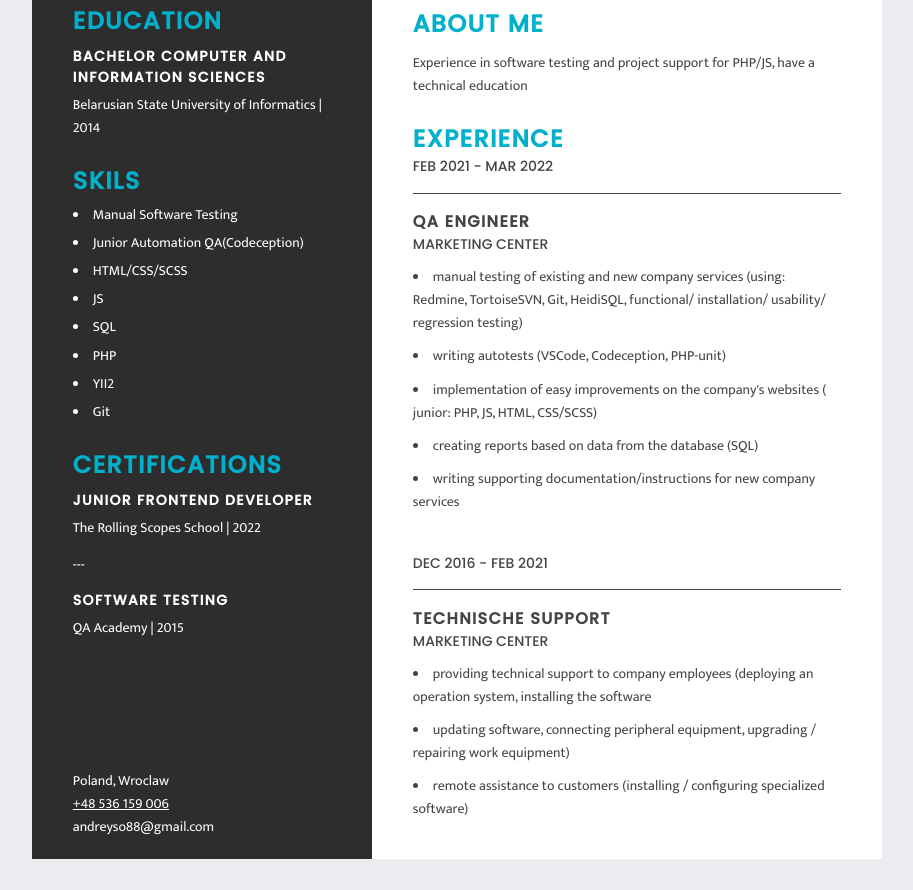
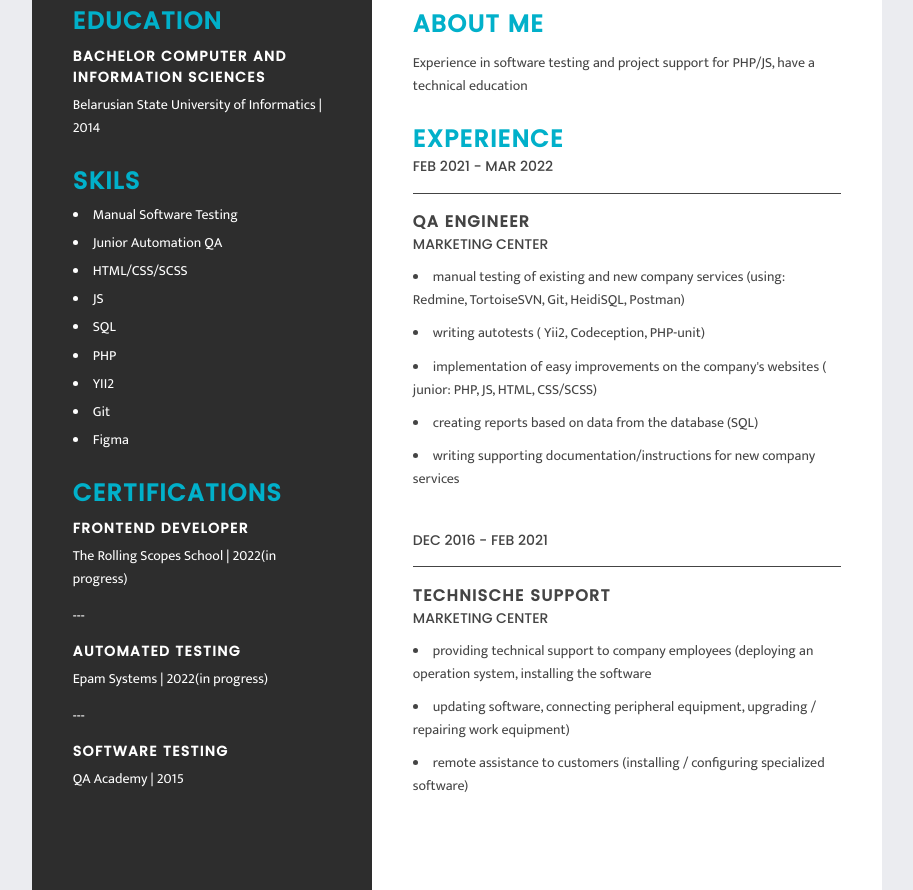
Before and after one commit to AndreySo1/my_CV, a plain HTML site: page cv-html/index.html in a window 1280 px wide. Shown: the part 372-1262 px from the top of the page, without its empty margins (183-1096 px from the left). Before the commit the page ends 1231 px from the top, so only its background shows below. Drawn offline with Linux system fonts and the light colour scheme.

Commit message:
fix: add sertification

```diff
--- a/cv-html/index.html
+++ b/cv-html/index.html
@@ -39,17 +39,21 @@
 
                     <h3>Skils</h3>
                     <li>Manual Software Testing</li>
-                    <li>Junior Automation QA(Codeception)</li>
+                    <li>Junior Automation QA</li>
                     <li>HTML/CSS/SCSS</li>
                     <li>JS</li>
                     <li>SQL</li>
                     <li>PHP</li>
                     <li>YII2</li>
                     <li>Git</li>
+                    <li>Figma</li>
 
                     <h3>Certifications</h3>
-                    <h4>Junior Frontend Developer</h4>
-                    <p>The Rolling Scopes School | 2022</p>
+                    <h4>Frontend Developer</h4>
+                    <p>The Rolling Scopes School | 2022(in progress)</p>
+                    <p>---</p>
+                    <h4>Automated Testing</h4>
+                    <p>Epam Systems | 2022(in progress)</p>
                     <p>---</p>
                     <h4>Software Testing</h4>
                     <p>QA Academy | 2015</p>
@@ -69,8 +73,8 @@
                     <hr>
                     <h4>QA Engineer</h4>
                     <span>Marketing Center</span>
-                    <li>manual testing of existing and new company services (using: Redmine, TortoiseSVN, Git, HeidiSQL, functional/ installation/ usability/ regression testing)</li>
-                    <li>writing autotests (VSCode, Codeception, PHP-unit)</li>
+                    <li>manual testing of existing and new company services (using: Redmine, TortoiseSVN, Git, HeidiSQL, Postman)</li>
+                    <li>writing autotests ( Yii2, Codeception, PHP-unit)</li>
                     <li>implementation of easy improvements on the company's websites ( junior: PHP, JS, HTML, CSS/SCSS)</li>
                     <li>creating reports based on data from the database (SQL)</li>
                     <li>writing supporting documentation/instructions for new company services</li>
```
